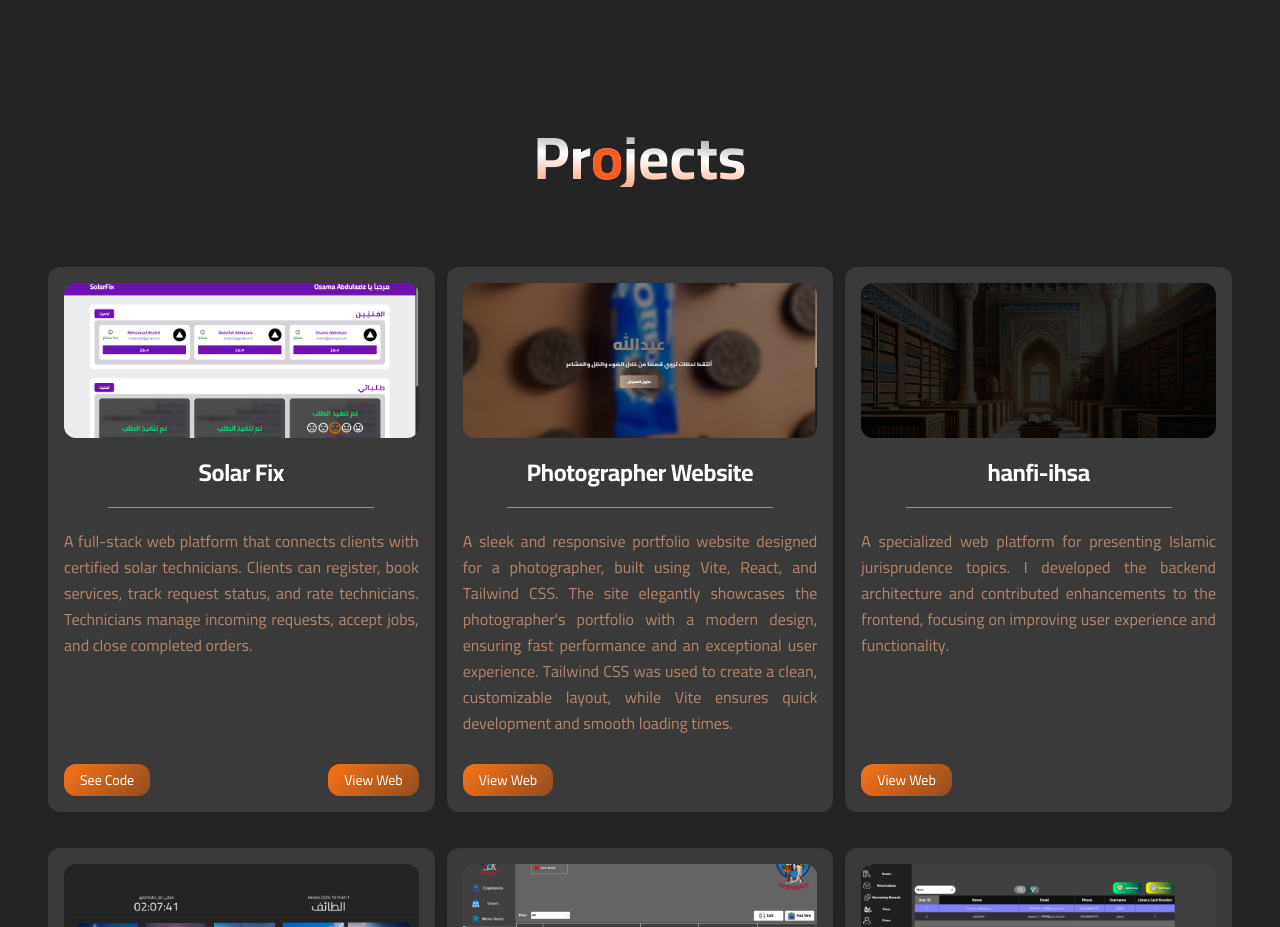
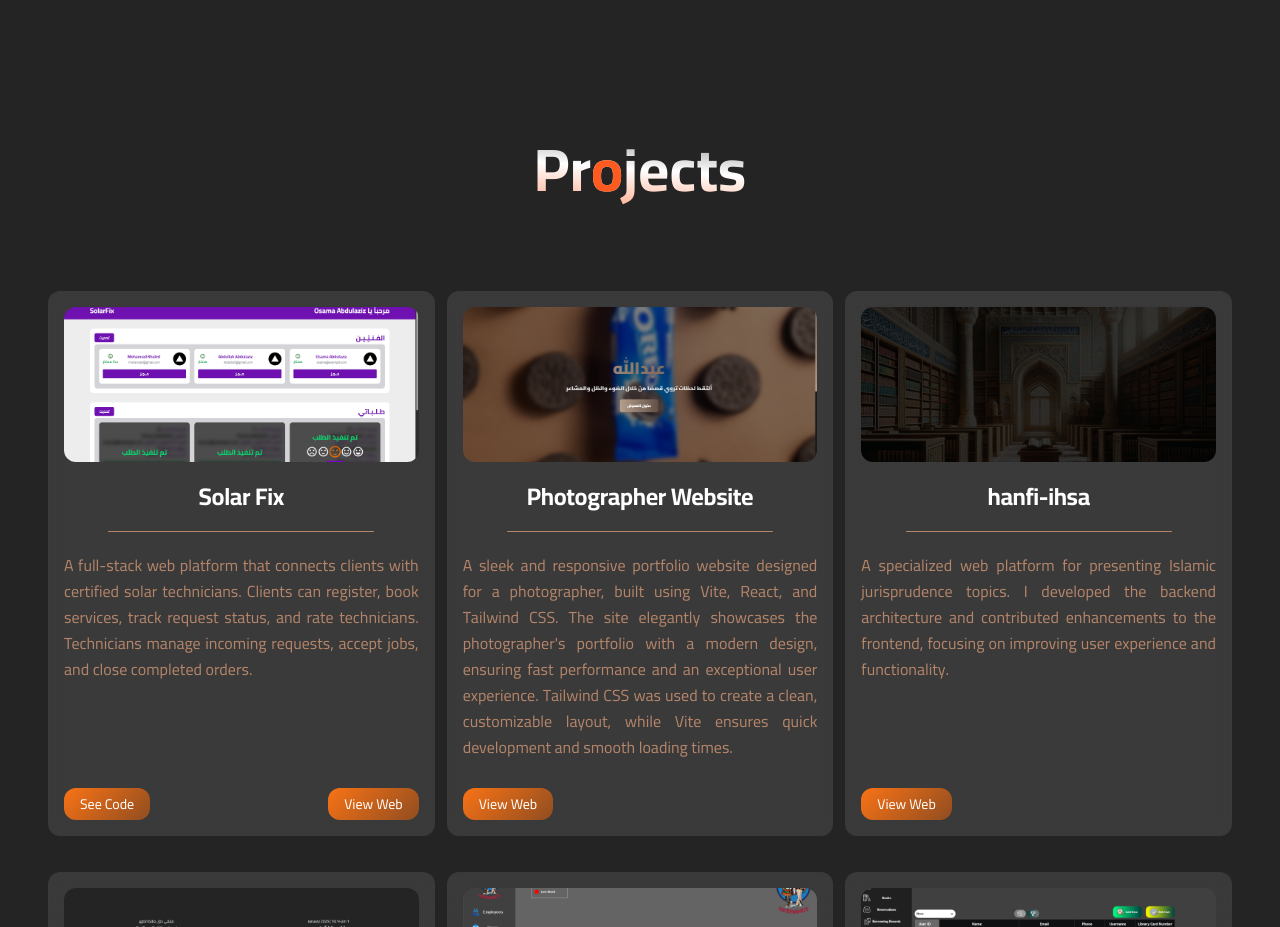
Before and after one commit to Osama-07/Portfolio, a React (Vite) app: page / in a window 1280 px wide. Shown: the part 2380-3307 px from the top of the page. Built offline with nearby package versions, Linux system fonts and the light colour scheme.

Commit message:
add padding for project title

```diff
--- a/src/Components/Projects/Projects.tsx
+++ b/src/Components/Projects/Projects.tsx
@@ -63,7 +63,7 @@ const cardData = [
 const Projects = () => {
   return (
     <div id="projects" className="px-12 py-20 ">
-      <h1 className="text-center text-6xl font-extrabold mb-20 bg-gradient-to-tr from-orange-500 via-white to-zinc-900 bg-clip-text text-transparent">
+      <h1 className="text-center text-6xl font-extrabold mb-20 p-3 bg-gradient-to-tr from-orange-500 via-white to-zinc-900 bg-clip-text text-transparent">
         Pr<span className="text-orange-500">o</span>jects
       </h1>
       <div className="w-full grid lg:grid-cols-3 gap-y-9 gap-x-3 md:grid-cols-2 max-sm:grid-cols-1">
```
